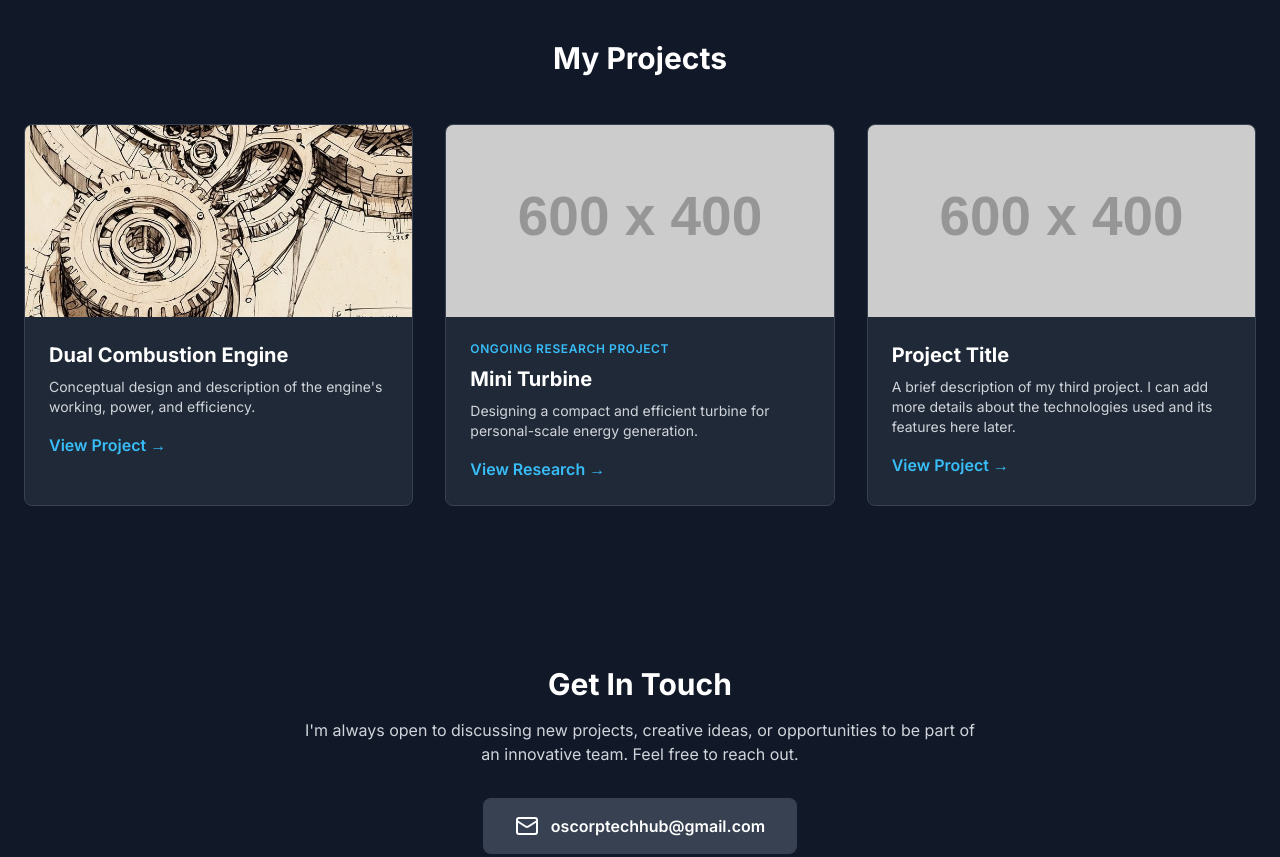
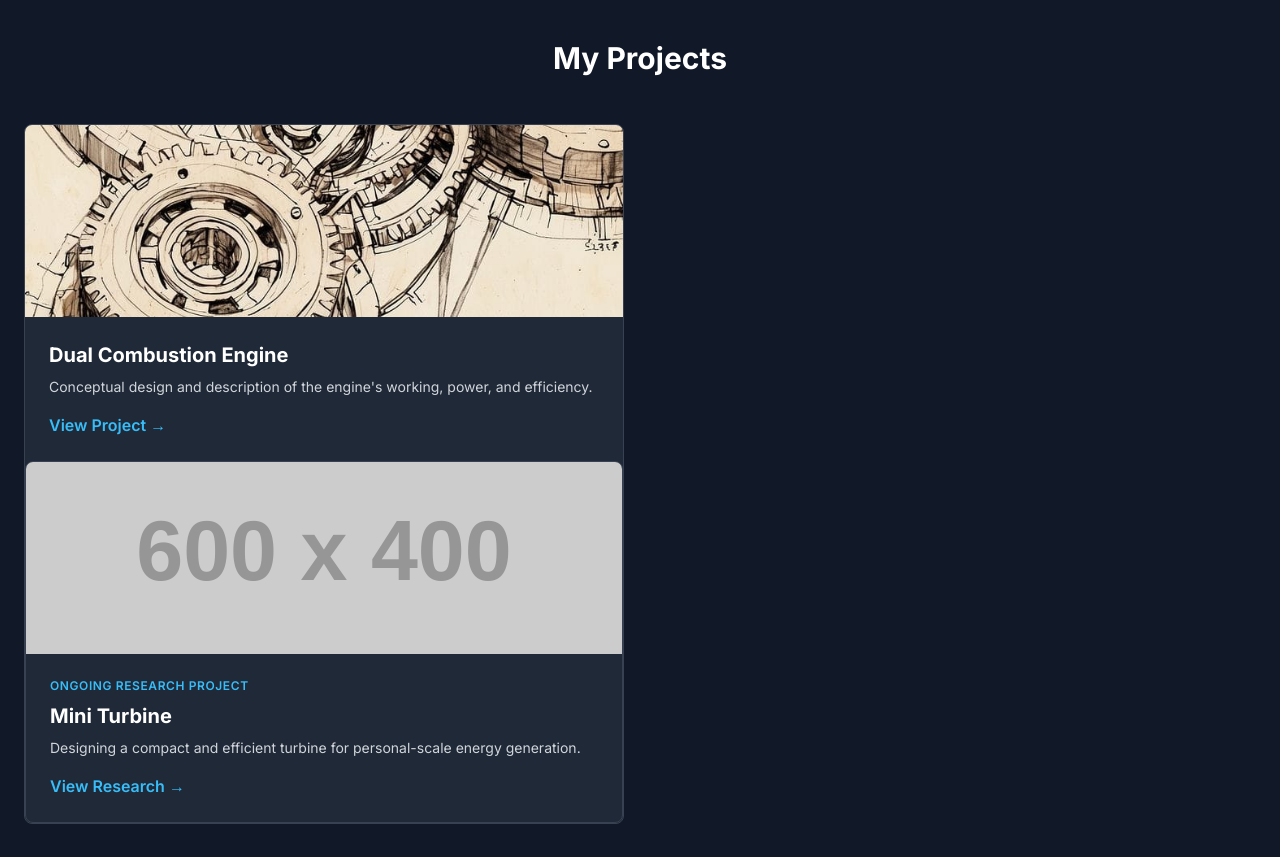
Before and after one commit to MyDelusionalWorld/MyDelusionalWorld.github.io, a plain HTML site: page index.html in a window 1280 px wide. Shown: the part 1260-2117 px from the top of the page. Drawn offline with nearby package versions, Linux system fonts and the light colour scheme; placeholder pictures from the web are drawn by us.

Commit message:
Add files via upload

```diff
--- a/index.html
+++ b/index.html
@@ -129,7 +129,7 @@
         <!-- Projects Section -->
         <section id="projects" class="py-20 section">
             <h3 class="text-3xl font-bold text-white text-center mb-12">My Projects</h3>
-            <div class="grid grid-cols-1 md:grid-cols-2 lg:grid-cols-3 gap-8">
+            <div class="grid grid-cols-1 md:grid-cols-2 gap-8">
                 <!-- Project 1 -->
                 <div class="card rounded-lg overflow-hidden">
                     <img src="engine-photo.jpg" alt="Dual Combustion Engine Project" class="w-full h-48 object-cover">
@@ -138,7 +138,6 @@
                         <p class="text-sm mb-4">Conceptual design and description of the engine's working, power, and efficiency.</p>
                         <a href="dual-combustion-engine-details.html" target="_blank" class="text-sky-400 hover:text-sky-300 font-semibold">View Project &rarr;</a>
                     </div>
-                </div>
                 <!-- Mini Turbine Project -->
 <div class="card rounded-lg overflow-hidden">
     <img src="https://placehold.co/600x400/111827/818cf8?text=Mini+Turbine" alt="Mini Turbine Project" class="w-full h-48 object-cover">
@@ -156,16 +155,7 @@
         <a href="https://github.com/MyDelusionalWorld/Mini-Turbine-Research" target="_blank" class="text-sky-400 hover:text-sky-300 font-semibold">View Research &rarr;</a>
     </div>
 </div>
-                <!-- Project 3 -->
-                <div class="card rounded-lg overflow-hidden">
-                    <img src="https://placehold.co/600x400/111827/d1d5db?text=Project+Three" alt="Project 3" class="w-full h-48 object-cover">
-                    <div class="p-6">
-                        <h4 class="font-bold text-xl text-white mb-2">Project Title</h4>
-                        <p class="text-sm mb-4">A brief description of my third project. I can add more details about the technologies used and its features here later.</p>
-                        <a href="#" class="text-sky-400 hover:text-sky-300 font-semibold">View Project &rarr;</a>
-                    </div>
-                </div>
-            </div>
+</div>
         </section>
 
         <!-- Contact Section -->
```
